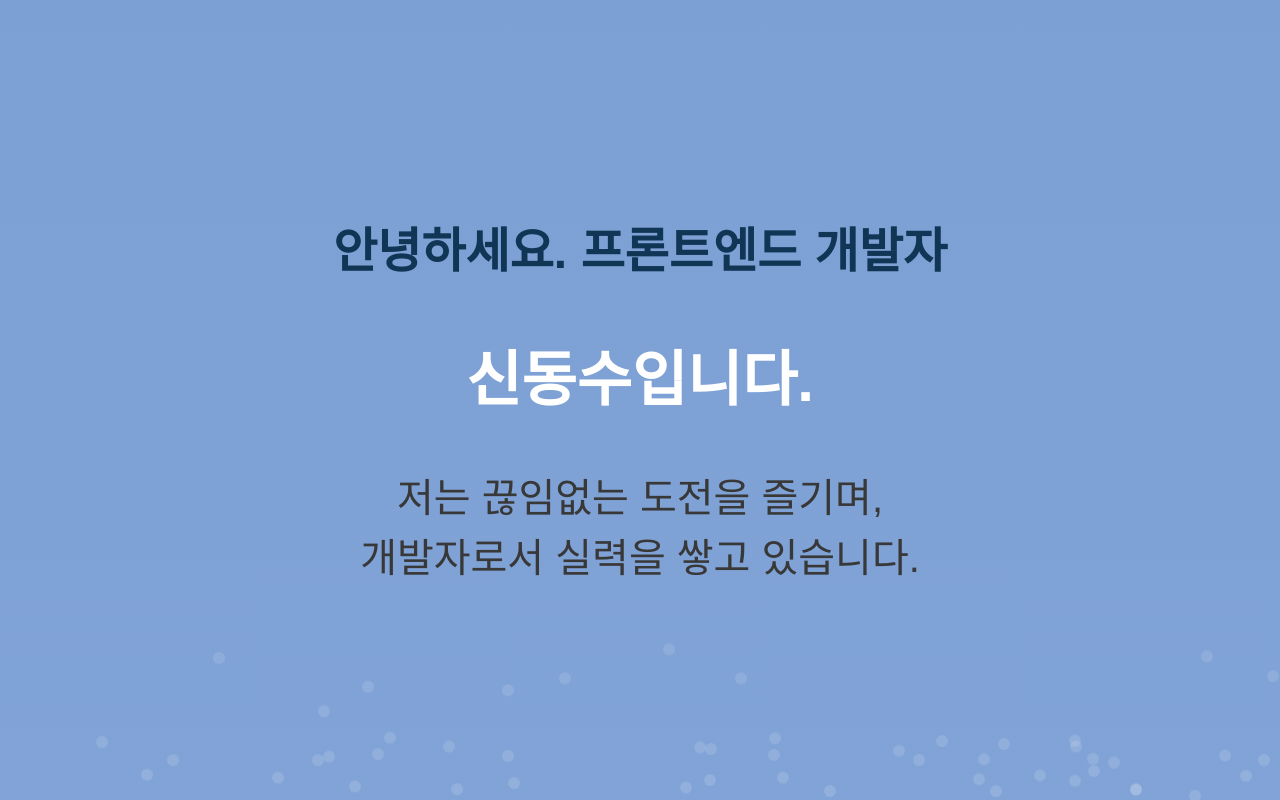
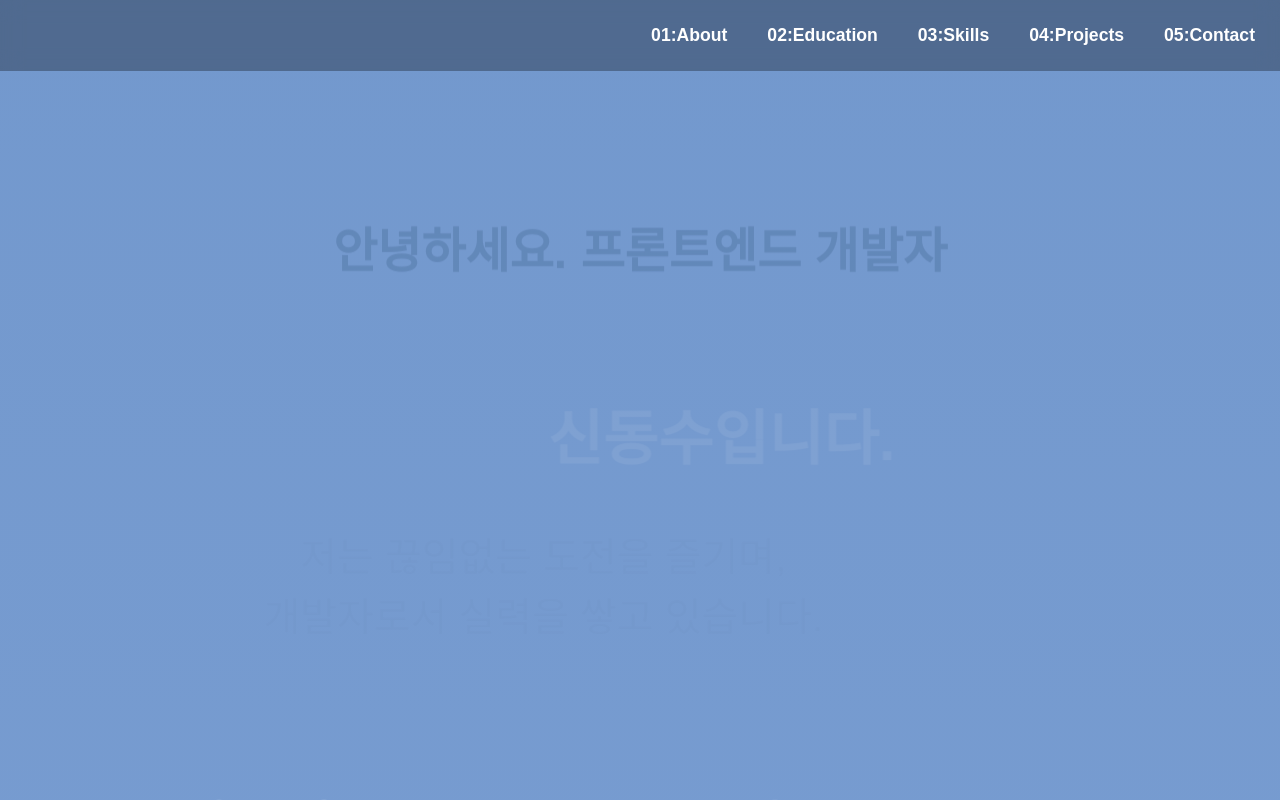
Before and after one commit to Dongsusin/my-portfolio, a React (Vite) app: page / in a window 1280 px wide. Shown: the top 800 px of the page. Built offline with nearby package versions, Linux system fonts and the light colour scheme.

Commit message:
인트로,헤더 섹션추가

```diff
--- a/src/App.css
+++ b/src/App.css
@@ -55,6 +55,122 @@ body {
   flex-direction: column;
   align-items: center;
   box-sizing: border-box;
+}
+
+.intro-loader {
+  position: fixed;
+  top: 0;
+  left: 0;
+  width: 100%;
+  height: 100%;
+  background-image: linear-gradient(to top, #a3bded 0%, #6991c7 100%);
+  display: flex;
+  justify-content: center;
+  align-items: center;
+  z-index: 3000;
+  animation: fadeOutIntro 1s ease forwards;
+  animation-delay: 7.5s;
+}
+
+.loading-svg {
+  width: 90%;
+  max-width: 800px;
+}
+
+.water-fill {
+  animation: wave 0.7s infinite linear, fill-up 10s infinite ease-out alternate;
+}
+
+@keyframes wave {
+  0% {
+    x: -400px;
+  }
+  100% {
+    x: 0;
+  }
+}
+
+@keyframes fill-up {
+  0% {
+    height: 0;
+    y: 180px;
+  }
+  100% {
+    height: 180px;
+    y: 0;
+  }
+}
+
+@keyframes fadeOutIntro {
+  to {
+    opacity: 0;
+    visibility: hidden;
+  }
+}
+
+/* Header 스타일 */
+.custom-header {
+  position: fixed;
+  width: 100%;
+  z-index: 999;
+  display: flex;
+  justify-content: flex-end;
+  transition: transform 0.5s ease, opacity 0.5s ease;
+  backdrop-filter: blur(10px);
+  background-color: rgba(0, 0, 0, 0.3);
+}
+
+.custom-header.visible {
+  transform: translateY(0);
+  opacity: 1;
+}
+
+.custom-header.hidden {
+  transform: translateY(-100%);
+  opacity: 0;
+}
+
+.custom-header.fade-in {
+  opacity: 1;
+  transform: translateY(0);
+  pointer-events: auto;
+}
+
+.custom-nav {
+  display: flex;
+  gap: 40px;
+  padding: 25px;
+  font-size: 1.1rem;
+  font-weight: 600;
+  color: #ffffff;
+}
+
+.custom-nav span {
+  cursor: pointer;
+  position: relative;
+  transition: color 0.3s;
+}
+
+.custom-nav span::after {
+  content: "";
+  position: absolute;
+  left: 0;
+  bottom: -4px;
+  width: 100%;
+  height: 2px;
+  background-color: #ffca28;
+  transform: scaleX(0);
+  transform-origin: right;
+  transition: transform 0.3s ease;
+}
+
+.custom-nav span:hover {
+  color: #ffca28;
+}
+
+.custom-nav span:hover::after {
+  transform: scaleX(1);
+  transform-origin: left;
 }
 
 /* Intro Section */
@@ -299,10 +415,15 @@ body {
 }
 
 .project-info-overlay a {
-  color: #4fc3f7;
+  color: #ffffff;
   text-decoration: underline;
   font-weight: bold;
   margin-bottom: 50px;
+  transition: all 0.5s;
+}
+
+.project-info-overlay a:hover {
+  color: #4fc3f7;
 }
 
 .button-group {
@@ -310,12 +431,6 @@ body {
   gap: 10px;
   margin-top: auto;
   justify-content: center;
-}
-
-.project-button {
-  color: #4fc3f7;
-  text-decoration: underline;
-  font-weight: bold;
 }
 
 .github-button img {
@@ -383,7 +498,7 @@ body {
   text-decoration: none;
   border-bottom: 2px solid #111111;
   padding-bottom: 2px;
-  transition: all 0.3s;
+  transition: all 0.5s;
 }
 
 .thank-you-section .project-button:hover {
--- a/src/App.jsx
+++ b/src/App.jsx
@@ -3,7 +3,11 @@ import MainPage from "./pages/MainPage";
 import "./App.css";
 
 function App() {
-  return <MainPage />;
+  return (
+    <>
+      <MainPage />
+    </>
+  );
 }
 
 export default App;
--- a/src/pages/MainPage.jsx
+++ b/src/pages/MainPage.jsx
@@ -1,13 +1,135 @@
+import React, { useEffect, useState } from "react";
 import IntroSection from "../components/IntroSection";
 import SkillSection from "../components/SkillList";
 import ProjectSection from "../components/ProjectSection";
 import CertificateSection from "../components/CertificateSection";
 import ThankYouSection from "../components/ThankYouSection";
+import "../App.css";
+
+const IntroLoader = ({ onFinish }) => {
+  useEffect(() => {
+    const timer = setTimeout(() => {
+      onFinish();
+    }, 7500);
+
+    return () => clearTimeout(timer);
+  }, [onFinish]);
+
+  return (
+    <div className="intro-loader">
+      <svg
+        className="loading-svg"
+        version="1.1"
+        xmlns="http://www.w3.org/2000/svg"
+        xmlnsXlink="http://www.w3.org/1999/xlink"
+        x="0px"
+        y="0px"
+        viewBox="0 0 800 250"
+        enableBackground="new 0 0 800 250"
+        xmlSpace="preserve"
+      >
+        <defs>
+          <pattern
+            id="water"
+            width=".25"
+            height="1.1"
+            patternContentUnits="objectBoundingBox"
+          >
+            <path
+              fill="#fff"
+              d="M0.25,1H0c0,0,0-0.659,0-0.916c0.083-0.303,0.158,0.334,0.25,0C0.25,0.327,0.25,1,0.25,1z"
+            />
+          </pattern>
+
+          <text
+            id="text"
+            x="50%" // ✅ 중앙 정렬
+            y="50%"
+            dominantBaseline="middle"
+            textAnchor="middle"
+            fontSize="160"
+            fontFamily="Oswald, sans-serif"
+          >
+            LOADING
+          </text>
+
+          <mask id="text_mask">
+            <use x="0" y="0" xlinkHref="#text" opacity="1" fill="#3498db" />
+          </mask>
+        </defs>
+
+        <use x="0" y="0" xlinkHref="#text" fill="#3498db" />
+
+        <rect
+          className="water-fill"
+          mask="url(#text_mask)"
+          fill="url(#water)"
+          x="-400"
+          y="0"
+          width="1600"
+          height="250" // ✅ 높이 조정
+        />
+      </svg>
+    </div>
+  );
+};
+
+const Header = () => {
+  const scrollToSection = (id) => {
+    const el = document.getElementById(id);
+    if (el) el.scrollIntoView({ behavior: "smooth" });
+  };
+
+  const [visible, setVisible] = useState(true);
+  const [prevScrollPos, setPrevScrollPos] = useState(window.scrollY);
+
+  useEffect(() => {
+    const handleScroll = () => {
+      const currentScrollPos = window.scrollY;
+
+      if (currentScrollPos > prevScrollPos && currentScrollPos > 100) {
+        setVisible(false);
+      } else {
+        setVisible(true);
+      }
+
+      setPrevScrollPos(currentScrollPos);
+    };
+
+    window.addEventListener("scroll", handleScroll);
+    return () => window.removeEventListener("scroll", handleScroll);
+  }, [prevScrollPos]);
+
+  return (
+    <header className={`custom-header ${visible ? "visible" : "hidden"}`}>
+      <nav className="custom-nav">
+        <span onClick={() => scrollToSection("intro")}>01:About</span>
+        <span onClick={() => scrollToSection("certificates")}>
+          02:Education
+        </span>
+        <span onClick={() => scrollToSection("skills")}>03:Skills</span>
+        <span onClick={() => scrollToSection("projects")}>04:Projects</span>
+        <span onClick={() => scrollToSection("thankyou")}>05:Contact</span>
+      </nav>
+    </header>
+  );
+};
 
 const Home = () => {
+  const [showIntro, setShowIntro] = useState(true);
+
+  const handleIntroFinish = () => {
+    setShowIntro(false);
+  };
+
   return (
     <div className="home-container">
-      {/* 작은 거품들이 페이지 배경에 떠오르게 추가 */}
+      {showIntro ? (
+        <IntroLoader onFinish={handleIntroFinish} />
+      ) : (
+        <>
+          <Header />
+
           <div className="bubble-container">
             {Array.from({ length: 50 }).map((_, index) => (
               <div
@@ -21,13 +143,26 @@ const Home = () => {
               ></div>
             ))}
           </div>
+
           <section className="main-section">
+            <div id="intro">
               <IntroSection />
+            </div>
+            <div id="certificates">
               <CertificateSection />
+            </div>
+            <div id="skills">
               <SkillSection />
+            </div>
+            <div id="projects">
               <ProjectSection />
+            </div>
+            <div id="thankyou">
               <ThankYouSection />
+            </div>
           </section>
+        </>
+      )}
     </div>
   );
 };
```
Lines whose indentation alone changed are shown as unchanged.
